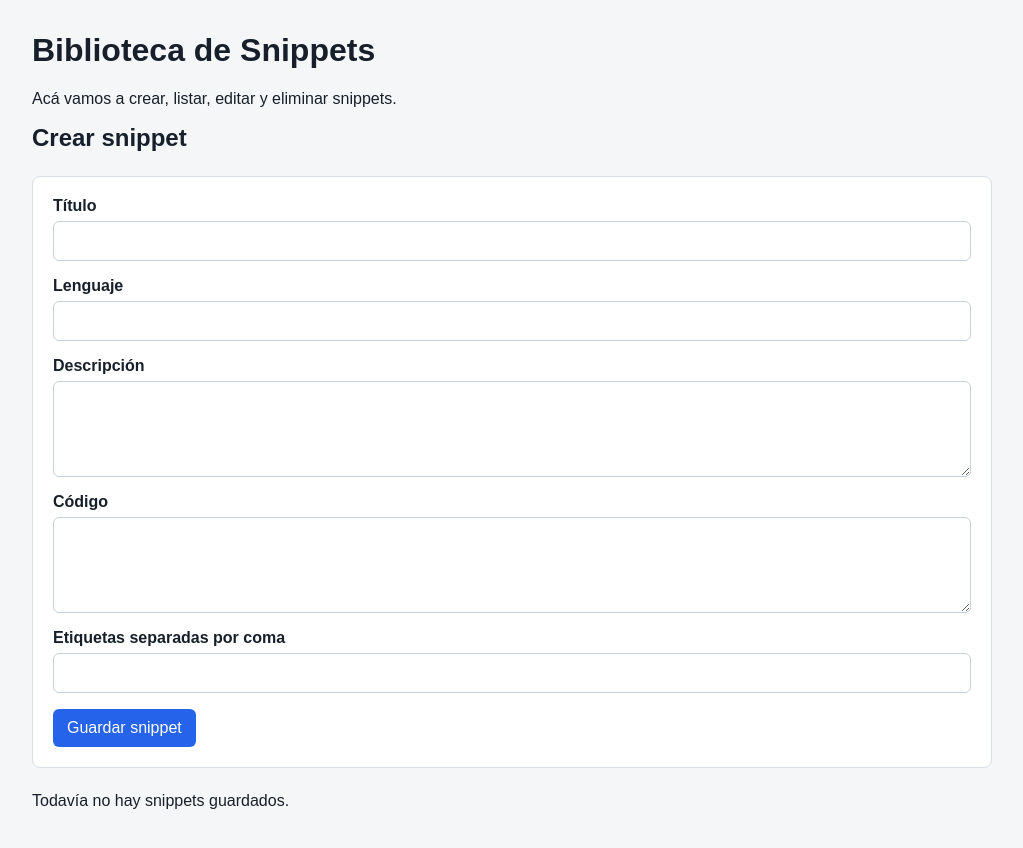
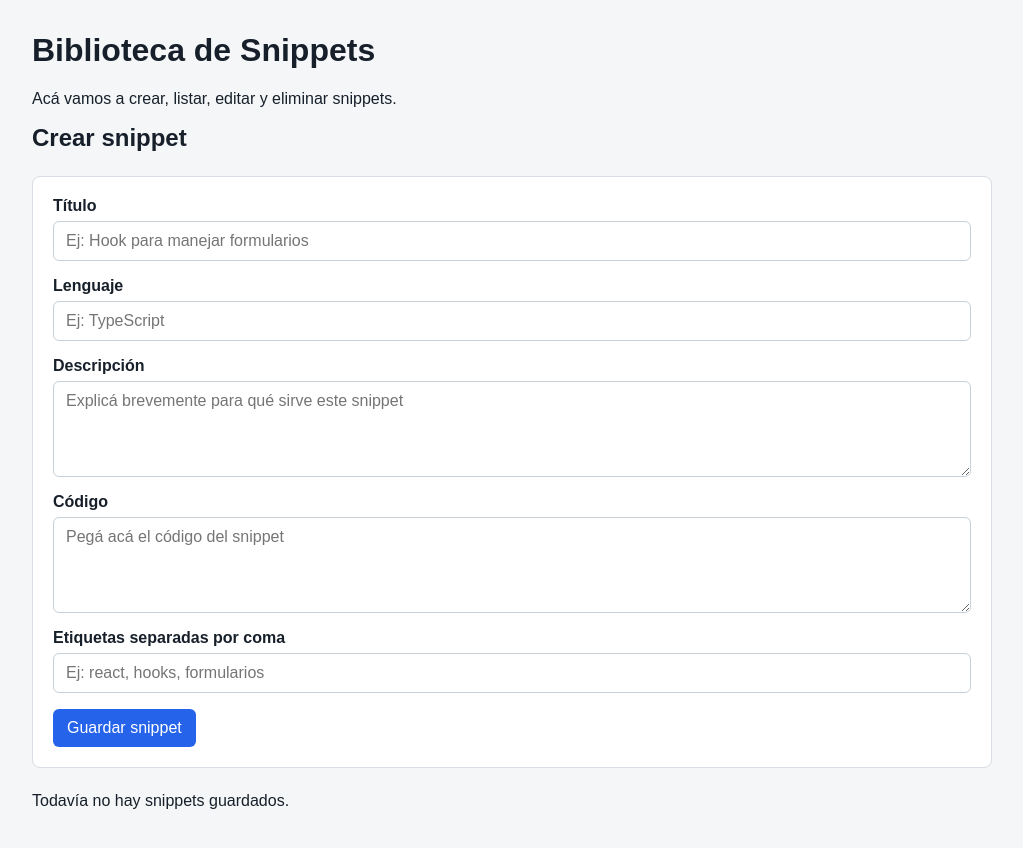
Before and after one commit to julietaR29/snippets-library, a React (Vite) app: page / in a window 1280 px wide. Shown: the top 848 px of the page, without its empty margins (128-1151 px from the left). Built offline with nearby package versions, Linux system fonts and the light colour scheme.

Commit message:
feat: polish d1 snippet form

```diff
--- a/src/features/snippets/components/SnippetForm.tsx
+++ b/src/features/snippets/components/SnippetForm.tsx
@@ -1,7 +1,7 @@
 import { useState, type FormEvent } from "react";
 import { useSnippetsStore } from "../store";
 import type { Snippet, SnippetFormData } from "../types";
-import {createSnippetFromForm, updateSnippetFromForm, validateSnippetForm,} from "../utils";
+import { createSnippetFromForm, updateSnippetFromForm, validateSnippetForm, } from "../utils";
 
 type SnippetFormProps = {
     snippetToEdit?: Snippet;
@@ -76,6 +76,8 @@ export function SnippetForm({
                 <span>Título</span>
                 <input
                     type="text"
+                    required
+                    placeholder="Ej: Hook para manejar formularios"
                     value={formData.title}
                     onChange={(event) =>
                         setFormData({ ...formData, title: event.target.value })
@@ -87,6 +89,8 @@ export function SnippetForm({
                 <span>Lenguaje</span>
                 <input
                     type="text"
+                    required
+                    placeholder="Ej: TypeScript"
                     value={formData.language}
                     onChange={(event) =>
                         setFormData({ ...formData, language: event.target.value })
@@ -97,6 +101,7 @@ export function SnippetForm({
             <label className="form-field">
                 <span>Descripción</span>
                 <textarea
+                    placeholder="Explicá brevemente para qué sirve este snippet"
                     value={formData.description}
                     onChange={(event) =>
                         setFormData({ ...formData, description: event.target.value })
@@ -107,6 +112,8 @@ export function SnippetForm({
             <label className="form-field">
                 <span>Código</span>
                 <textarea
+                    required
+                    placeholder="Pegá acá el código del snippet"
                     value={formData.code}
                     onChange={(event) =>
                         setFormData({ ...formData, code: event.target.value })
@@ -118,6 +125,7 @@ export function SnippetForm({
                 <span>Etiquetas separadas por coma</span>
                 <input
                     type="text"
+                    placeholder="Ej: react, hooks, formularios"
                     value={formData.tags}
                     onChange={(event) =>
                         setFormData({ ...formData, tags: event.target.value })
```
Lines whose indentation alone changed are shown as unchanged.
